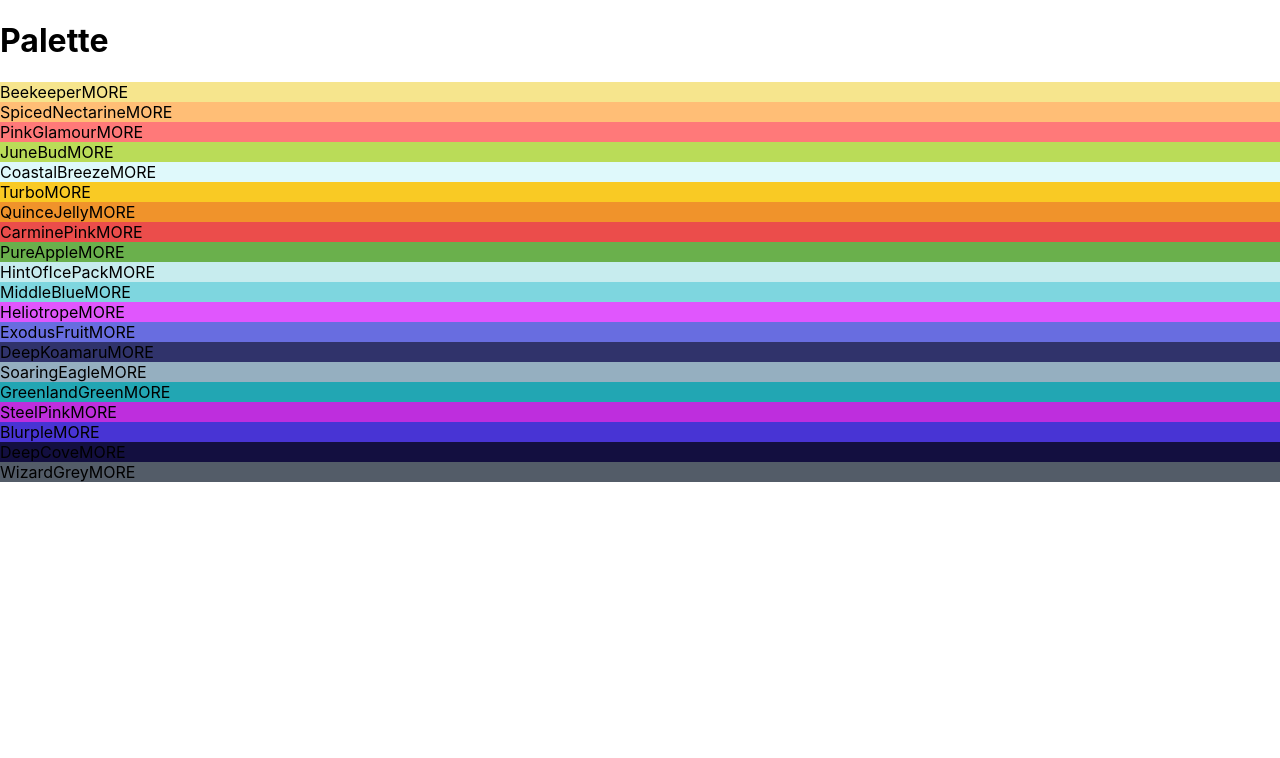
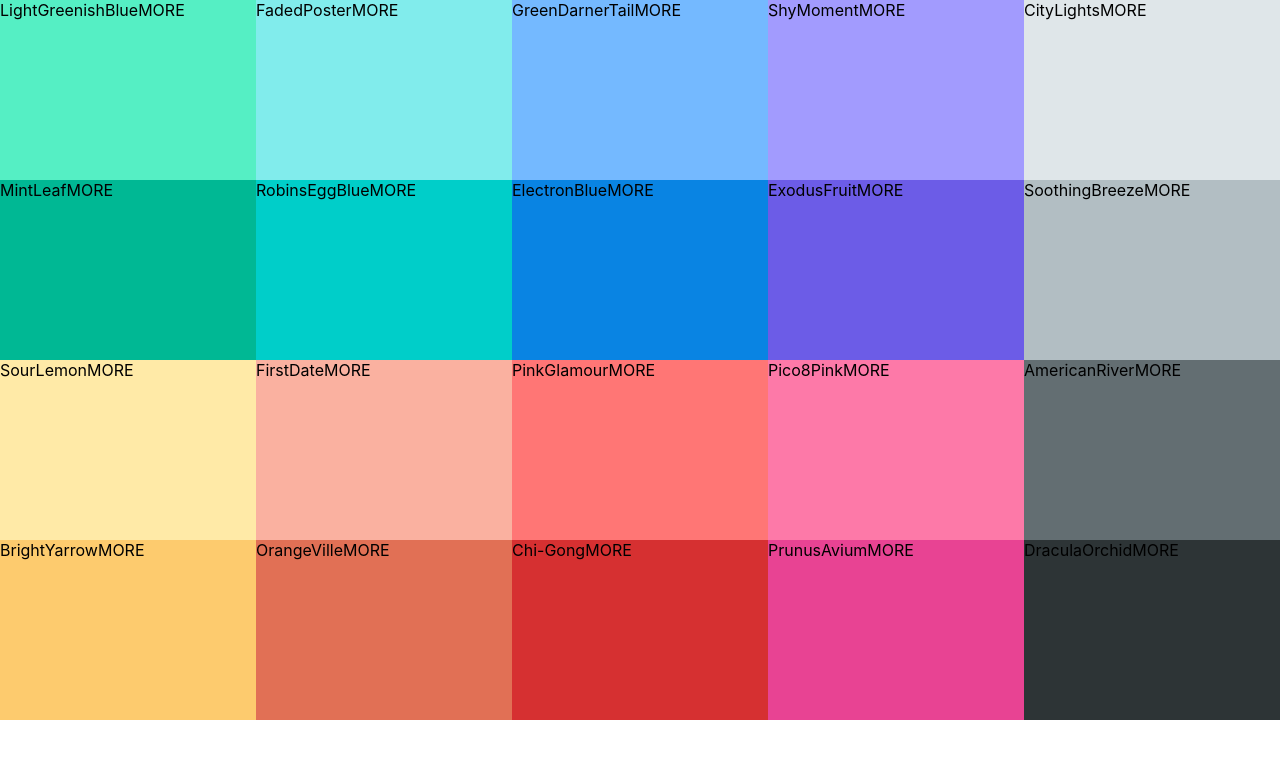
Before and after one commit to FunkyFries/color-palette-app, a React (Create React App) app in the folder color-palette-app2/: page / in a window 1280 px wide. Shown: the top 758 px of the page. Built offline with nearby package versions, Linux system fonts and the light colour scheme.

Commit message:
Style ColorBox and Palette

```diff
--- a/color-palette-app2/src/App.tsx
+++ b/color-palette-app2/src/App.tsx
@@ -5,7 +5,7 @@ import seedPalettes from "./components/seedPalettes";
 const App: React.FC = () => {
   return (
     <div className="App">
-      <Palette {...seedPalettes[4]} />
+      <Palette {...seedPalettes[3]} />
     </div>
   );
 };
--- a/color-palette-app2/src/components/ColorBox.tsx
+++ b/color-palette-app2/src/components/ColorBox.tsx
@@ -1,5 +1,15 @@
 import React from "react";
 import styled from "styled-components";
+
+const StyledBox = styled("div")<{ background: string }>`
+  width: 20%;
+  height: 25%;
+  margin: 0 auto;
+  display: inline-block;
+  position: relative;
+  cursor: pointer;
+  background: ${props => props.background};
+`;
 
 type Props = {
   background: string;
@@ -8,10 +18,10 @@ type Props = {
 
 const ColorBox: React.FC<Props> = props => {
   return (
-    <div style={{ background: props.background }}>
+    <StyledBox background={props.background}>
       <span>{props.name}</span>
       <span>MORE</span>
-    </div>
+    </StyledBox>
   );
 };
 
--- a/color-palette-app2/src/components/Palette.tsx
+++ b/color-palette-app2/src/components/Palette.tsx
@@ -1,5 +1,13 @@
 import React, { Component } from "react";
+import styled from "styled-components";
 import ColorBox from "./ColorBox";
+
+const PaletteDiv = styled("div")`
+  height: 100vh;
+`;
+const ColorBoxes = styled("div")`
+  height: 90%;
+`;
 
 type Props = {
   colors: Array<{ name: string; color: string }>;
@@ -11,10 +19,9 @@ class Palette extends Component<Props> {
       <ColorBox key={color.name} background={color.color} name={color.name} />
     ));
     return (
-      <div>
-        <h1>Palette</h1>
-        {colorBoxes}
-      </div>
+      <PaletteDiv>
+        <ColorBoxes>{colorBoxes}</ColorBoxes>
+      </PaletteDiv>
     );
   }
 }
```
